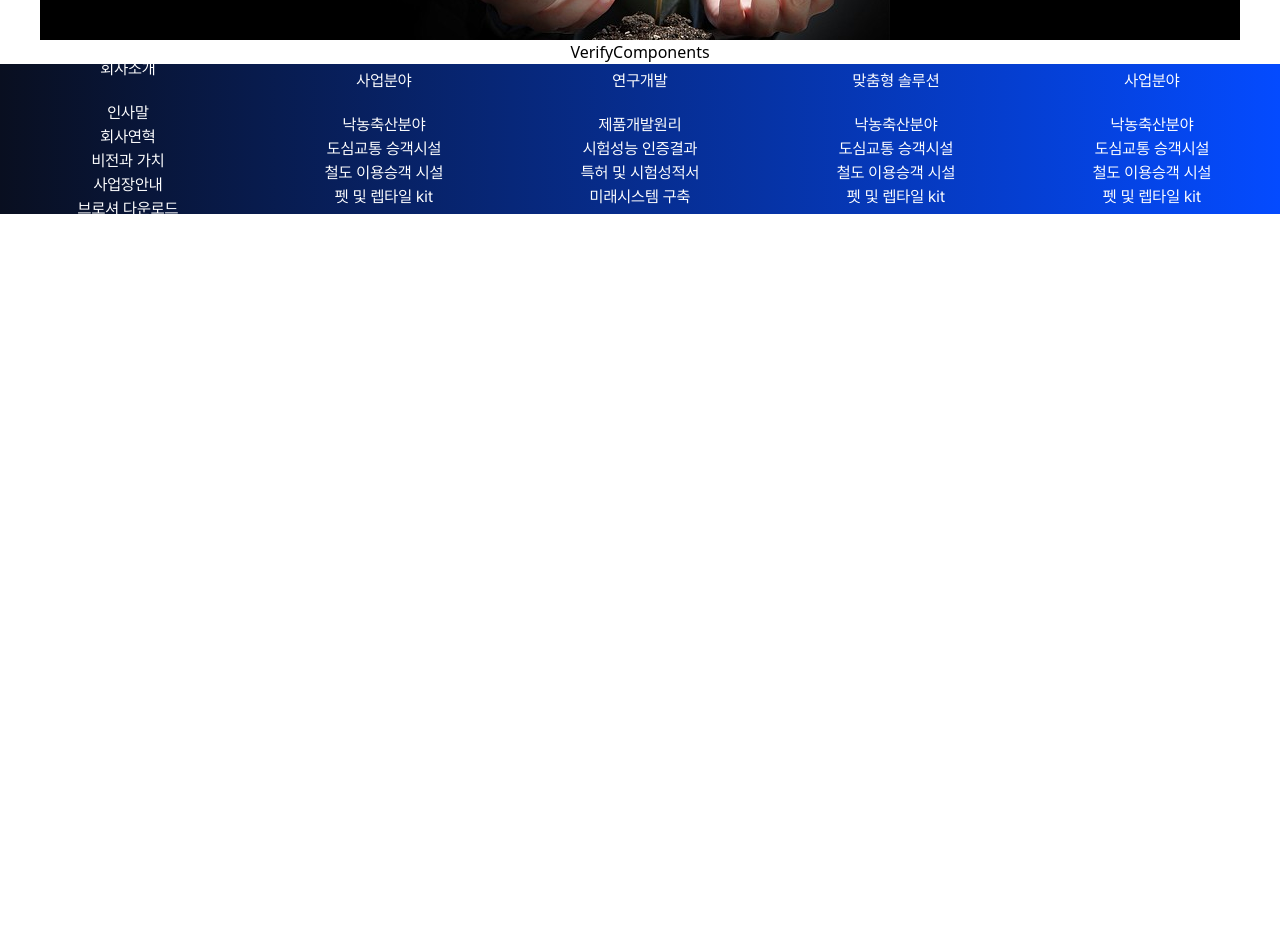
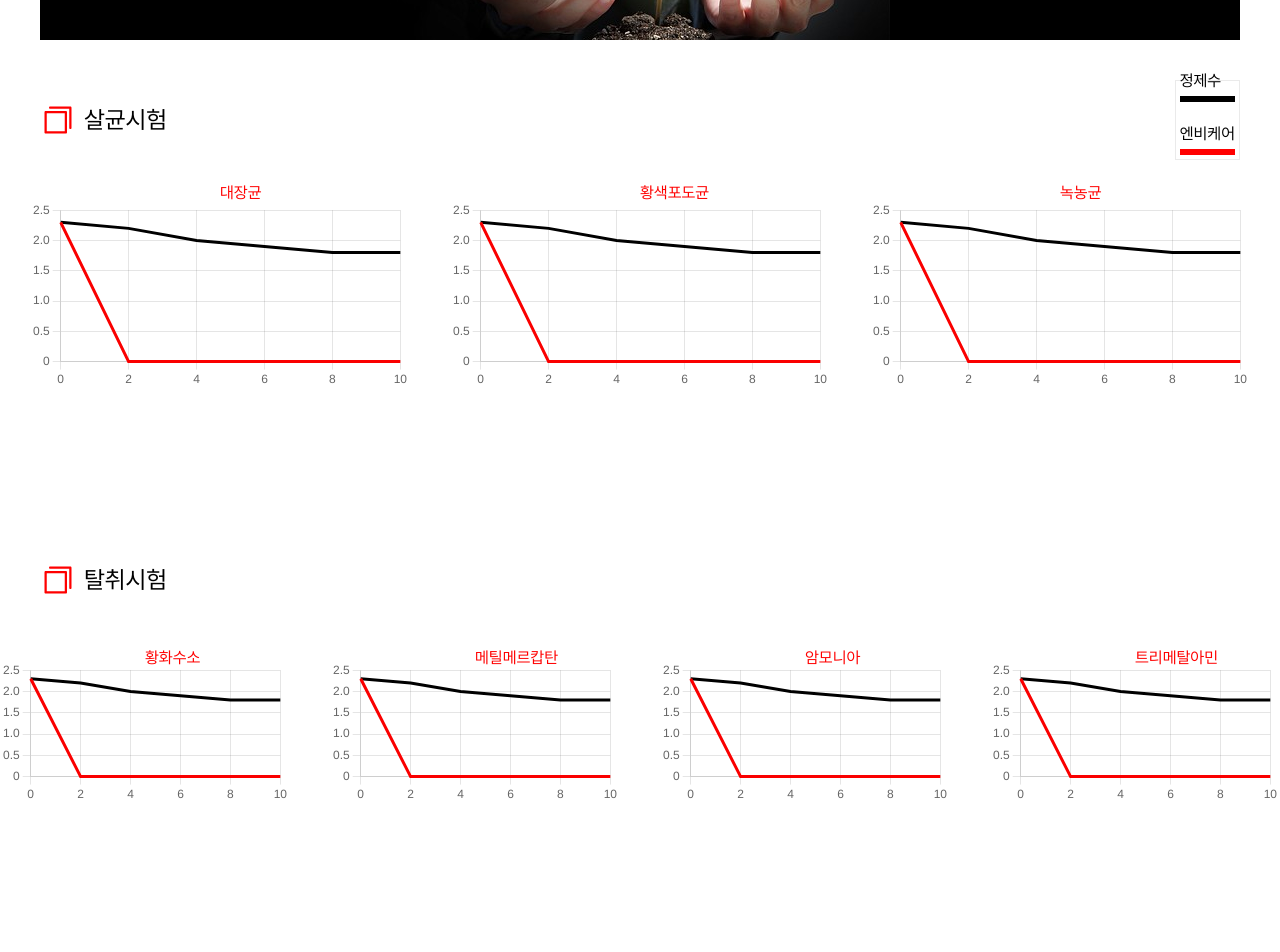
Before and after one commit to worldhostm/eparanbyeol, a Next.js app: page /verify in a window 1280 px wide. Shown: the part 340-1292 px from the top of the page. Before the commit the page ends 800 px from the top, so only its background shows below. Built offline with nearby package versions, Linux system fonts and the light colour scheme.

Commit message:
성능입증 그래프 등

```diff
--- a/src/app/_components/DynamicChart.tsx
+++ b/src/app/_components/DynamicChart.tsx
@@ -11,9 +11,10 @@ interface ChartProps {
   data: any;
   options: any;
   className?:string;
+  title?:string;
 }
 
-const DynamicChart: React.FC<ChartProps> = ({ chartType, data, options, className }) => {
+const DynamicChart: React.FC<ChartProps> = ({ chartType, data, options, className, title }) => {
 
   // 차트 타입에 따라 다른 차트를 렌더링
   const renderChart = () => {
@@ -35,8 +36,19 @@ const DynamicChart: React.FC<ChartProps> = ({ chartType, data, options, classNam
 
   return <div className={className}
               style={{
-              background:'white'
-            }}>{renderChart()}</div>;
+              background:'white',
+              position:'relative',
+              fontFamily:'Pretendard-Bold',
+              color:'red'
+            }}>
+            <div
+            style={{
+              position:'absolute',
+              top:'-10%',
+              left:'50%',
+            }}>{title}</div>
+              {renderChart()}
+            </div>;
 };
 
 export default DynamicChart;
--- a/src/app/_components/Header.tsx
+++ b/src/app/_components/Header.tsx
@@ -32,6 +32,10 @@ export const menuArr = [
   {
     "url": "/apply",
     "menuName": "적용 분야"
+  },
+  {
+    "url": "/verify",
+    "menuName": "성능 입증"
   }
 ]
 export default function Header() {
--- a/src/app/_components/SubHeader.tsx
+++ b/src/app/_components/SubHeader.tsx
@@ -33,7 +33,7 @@ export default function SubHeader() {
         justifyContent:'center',
         color:'white',
         fontSize:'48px',
-        background:'black'
+        background:'black',
       }}>
       <div
       style={{
@@ -50,7 +50,8 @@ export default function SubHeader() {
           width:'100%',
           display:'flex',
           justifyContent:'baseline',
-          alignItems:'center'
+          alignItems:'center',
+          animation:'rising 1s forwards'
         }}
         >
         {
--- a/src/app/apply/_components/ApplyComponent.tsx
+++ b/src/app/apply/_components/ApplyComponent.tsx
@@ -65,7 +65,7 @@ export default function ApplyComponent() {
                 borderRadius: '50%',
                 top: `${450 - 25 + 400 * Math.sin((index * 360) / 6 / 180 * Math.PI)}px`,
                 left:`${470 - 25 + 400 * Math.cos((index * 360) / 6 / 180 * Math.PI)}px`,
-                animationDelay:`${index/3}s`
+                // animationDelay:`${index/3}s`
             }}>
                 <Image
                 src={_.src} // 이미지 URL
--- a/src/app/globals.css
+++ b/src/app/globals.css
@@ -203,3 +203,14 @@ a {
 @tailwind base;
 @tailwind components;
 @tailwind utilities;
+
+@keyframes rising {
+  from {
+      transform: translateY(30px);
+      opacity: 0;
+  }
+  to{
+      transform: translateY(0px);
+      opacity: 1;
+  }
+}
--- a/src/app/goal/_components/Goal.tsx
+++ b/src/app/goal/_components/Goal.tsx
@@ -1,6 +1,9 @@
-import React from 'react'
+'use client';
+
+import React from 'react';
 import styles from './goal.module.css';
 import Image from 'next/image';
+import DynamicChart from '@/app/_components/DynamicChart';
 export default function Goal() {
   const arr = [
     {imgSrc : '/FirstAid.svg',titleText:'친환경', contentText:'텍스트1'},
@@ -8,6 +11,34 @@ export default function Goal() {
     {imgSrc : '/Pill.svg',titleText:'건강', contentText:'텍스트3'},
     {imgSrc : '/Syringe.svg',titleText:'예방', contentText:'텍스트4'},
   ];
+
+  const trafficData = {
+    labels: ['0hr', '3hr', '24hr', '48hr'],
+    datasets: [
+      {
+        label: 'Traffic Sources',
+        data: [0,15.3, 69.2, 99.9], // 트래픽 소스의 비율
+        borderColor: [
+          'rgba(1, 0, 255, 1)',
+        ],
+      },
+    ]
+  };
+
+  const options = {
+    scales: {
+      x: {
+        type: 'category', // 카테고리 스케일
+      },
+      y: {
+        type: 'linear', // linear 스케일
+        beginAtZero: true,
+      },
+    },
+    layout:{
+      backgroundColor:'rgba(255 ,255 ,255 ,0)'
+    }
+  }
   return (
     <div className={styles.container}>
       <div className={styles.upperContainer}>기업의 지향목표</div>
@@ -31,6 +62,31 @@ export default function Goal() {
         )
       }
       </div>
+      <div style={{
+        width:'1200px',
+        height:'900px',
+      }}>
+        <div className={styles.graphUpper}>
+          <div className={styles.topper}>개발품 성능 입증 : LUKA 405(시험인증)</div>
+          <div className={styles.under} >
+            LED 살균<span style={{color:'red'}}>燈</span> 퍼플이란 ? <br/>
+            <div className={styles.descript}>
+              박테리아 내, ‘포피린’과 반응(Porphyrin excitation)
+              -{'>'} Reactive Oxygen species (활성산소) 생성으로
+              cell 파괴
+              -{'>'} 포피린 : 박테리아에 존재하는
+              405nm 반응물질
+            </div>
+
+          </div>
+        </div>
+        <DynamicChart
+          chartType='line'
+          data={trafficData}
+          options={options}
+        />
+      </div>
+
     </div>
   )
 }
--- a/src/app/goal/_components/goal.module.css
+++ b/src/app/goal/_components/goal.module.css
@@ -1,3 +1,6 @@
+.container *{
+  font-family: 'Pretendard-Bold';
+}
 .container{
   background-color: white;
   width: 1200px;
@@ -32,3 +35,26 @@
   font-family: 'Pretendard-Bold';
   font-size: 48px;
 }
+.graphUpper{
+  border: 1px solid black;
+  width: 400px;
+  height: 250px;
+  position: absolute;
+  display: flex;
+  flex-direction: column;
+  background-color: white;
+  top: 45%;
+  left: 20%;
+}
+.topper{
+  font-size: 28px;
+  font-family: 'Pretendard';
+  color: black;
+  background: white;
+}
+.under {
+  font-size: 24px;
+}
+.descript{
+  font-size: 20px;
+}
--- a/src/app/verify/_components/VerifyComponents.tsx
+++ b/src/app/verify/_components/VerifyComponents.tsx
@@ -1,9 +1,199 @@
 'use client'
 
 import React from 'react'
+import styles from './verify.module.css';
+import DynamicChart from '@/app/_components/DynamicChart';
+import Image from 'next/image';
 
 export default function VerifyComponents() {
+  const trafficData = {
+    labels: ['0','2','4','6','8','10'],
+    datasets: [
+      {
+        label: 'Traffic Sources',
+        data: [2.3,0,0,0,0,0], // 트래픽 소스의 비율
+        borderColor: [
+          'rgba(250, 0, 0, 1)',
+        ],
+        pointRadius: 0,
+      },
+      {
+        label: 'Traffic Sources',
+        data: [2.3, 2.2,2.0,1.9,1.8,1.8], // 트래픽 소스의 비율
+        borderColor: [
+          'rgba(0, 0, 0, 1)',
+        ],
+        pointRadius: 0,
+      },
+    ]
+  };
+  const options = {
+    scales: {
+      x: {
+        type: 'category', // 카테고리 스케일
+      },
+      y: {
+        type: 'linear', // linear 스케일
+        beginAtZero: true,
+      },
+    },
+    layout:{
+      backgroundColor:'rgba(255 ,0 ,0 ,0)'
+    },
+  }
   return (
-    <div>VerifyComponents</div>
+    <div className={styles.container}>
+      <div className={styles.titleContainer}>
+        <div className={styles.titleText}>
+          <Image src={'/CopySimple.svg'} width={36} height={36} alt='이미지'/>
+          살균시험
+        </div>
+        <div style={{
+          height:'80px',
+          justifyContent:'flex-end',
+          whiteSpace:'nowrap',
+          display:'flex',
+          flexDirection:'column',
+          gap:'20px',
+          border:'1px solid #eaeaea',
+          padding :'4px'
+        }}>
+          <div style={{
+            display:'flex',
+            flexDirection:'column',
+            gap:'3px'
+          }}>
+            정제수
+            <div style={{width:'100%', border:'3px solid black'}}/>
+          </div>
+          <div style={{
+            display:'flex',
+            flexDirection:'column',
+            gap:'3px'
+          }}>
+            엔비케어
+            <div style={{width:'100%', border:'3px solid red'}}/>
+          </div>
+        </div>
+      </div>
+      <div className={styles.contentContainer}>
+        <div style={{
+          width:'380px',
+          height:'300px'
+        }}>
+          <DynamicChart
+            chartType='line'
+            data={trafficData}
+            options={options}
+            title={'대장균'}
+          />
+        </div>
+        <div style={{
+          width:'380px',
+          height:'300px'
+        }}>
+          <DynamicChart
+            chartType='line'
+            data={trafficData}
+            options={options}
+            title={'황색포도균'}
+          />
+        </div>
+        <div style={{
+          width:'380px',
+          height:'300px'
+        }}>
+          <DynamicChart
+            chartType='line'
+            data={trafficData}
+            options={options}
+            title={'녹농균'}
+          />
+        </div>
+      </div>
+      {/* 탈취시험 titleContainer*/}
+      <div className={styles.titleContainer}>
+        <div className={styles.titleText}>
+          <Image src={'/CopySimple.svg'} width={36} height={36} alt='이미지'/>
+          탈취시험
+        </div>
+      </div>
+      <div className={styles.contentContainer}>
+          <div style={{
+            width:'290px',
+            height:'290px'
+          }}>
+            <DynamicChart
+              chartType='line'
+              data={trafficData}
+              options={options}
+              title={'황화수소'}
+            />
+          </div>
+          <div style={{
+            width:'290px',
+            height:'290px'
+          }}>
+            <DynamicChart
+              chartType='line'
+              data={trafficData}
+              options={options}
+              title={'메틸메르캅탄'}
+            />
+          </div>
+          <div style={{
+            width:'290px',
+            height:'290px'
+          }}>
+            <DynamicChart
+              chartType='line'
+              data={trafficData}
+              options={options}
+              title={'암모니아'}
+            />
+          </div>
+          <div style={{
+            width:'290px',
+            height:'290px'
+          }}>
+            <DynamicChart
+              chartType='line'
+              data={trafficData}
+              options={options}
+              title={'트리메탈아민'}
+            />
+          </div>
+      </div>
+      <div className={styles.titleContainer}>
+        <div className={styles.titleText}>
+          <Image src={'/CopySimple.svg'} width={36} height={36} alt='이미지'/>
+          바이러스 불활성화 시험
+        </div>
+      </div>
+      <div className={styles.contentContainer}>
+          <div style={{
+            width:'600px',
+            height:'300px'
+          }}>
+            <DynamicChart
+              chartType='line'
+              data={trafficData}
+              options={options}
+              title={'조류 인플루엔자(AI)'}
+            />
+          </div>
+          <div style={{
+            width:'600px',
+            height:'300px'
+          }}>
+            <DynamicChart
+              chartType='line'
+              data={trafficData}
+              options={options}
+              title={'캘리시바이러스 (고양이, FCV)'}
+            />
+          </div>
+      </div>
+    </div>
   )
 }
--- /dev/null
+++ b/src/app/verify/_components/verify.module.css
@@ -0,0 +1,35 @@
+.container *{
+    font-family: 'Pretendard';
+}
+
+.container{
+    width: 100%;
+    display: flex;
+    flex-direction: column;
+    align-items: center;
+}
+.titleContainer{
+    margin-top: 40px;
+    display: flex;
+    align-items: center;
+    justify-content: baseline;
+    width: 100%;
+    height: auto;
+    min-height: 80px;
+    max-width: 1200px;
+}
+.contentContainer{
+    display: flex;
+    flex-direction: row;
+    align-items: center;
+    gap: 40px;
+    margin-top: 40px;
+}
+
+.titleText{
+    font-size: 24px;
+    width: 100%;
+    display: flex;
+    gap: 8px;
+    align-items: center;
+}
```
Also changed, not shown: public/CopySimple.svg (added), public/Flask.svg (added).
